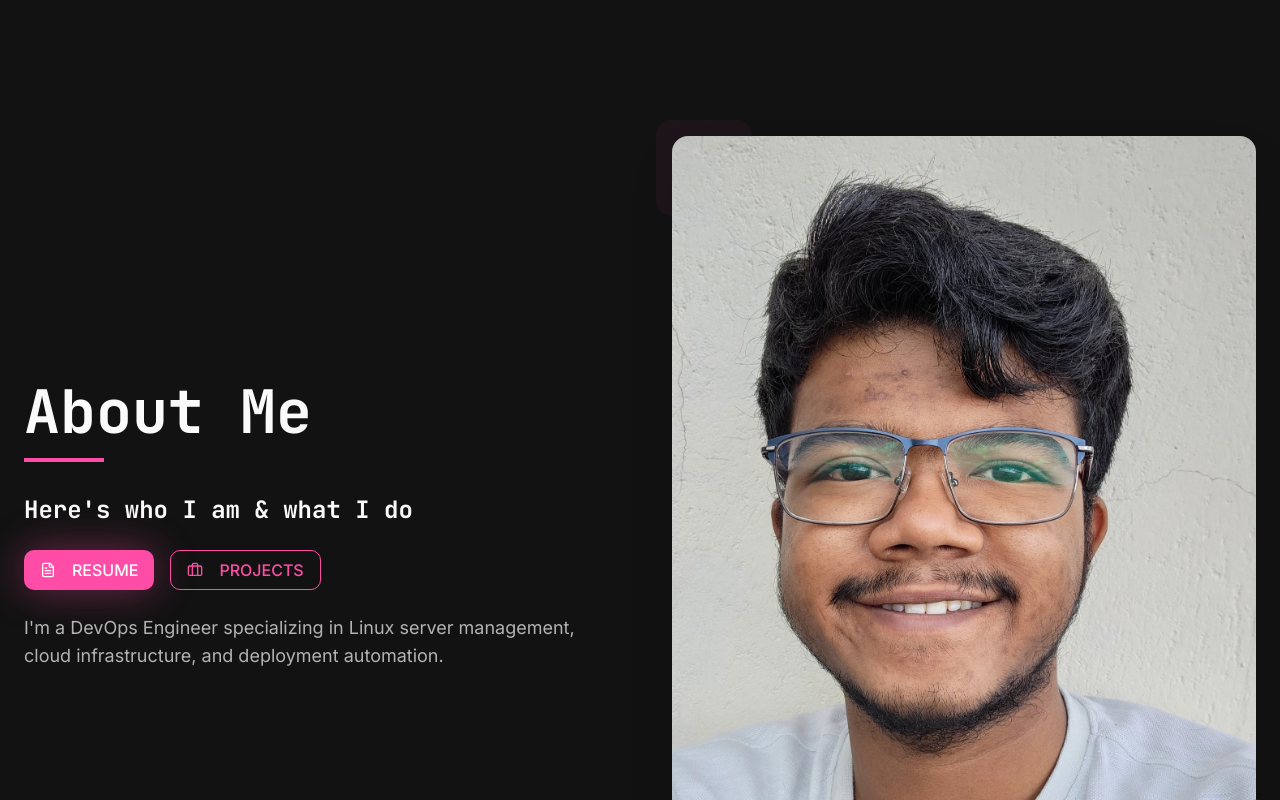
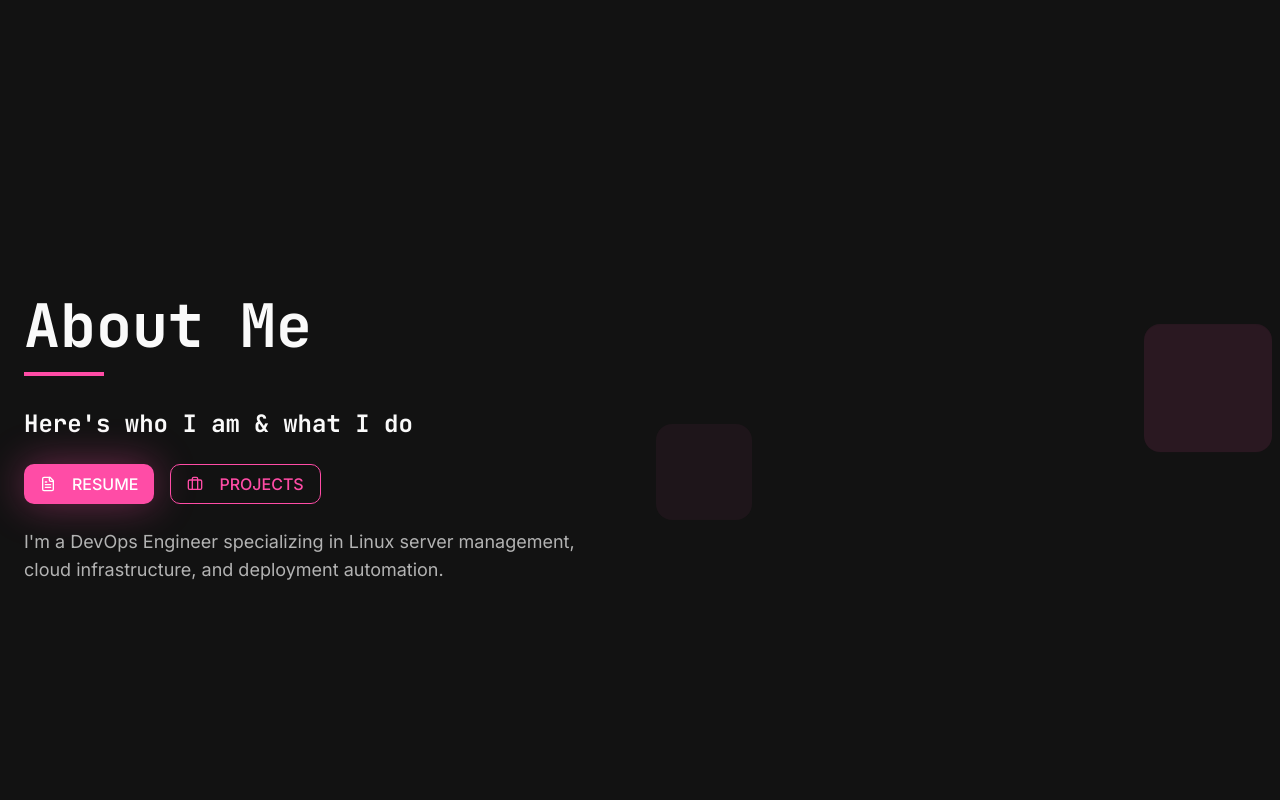
Before and after one commit to Sarif001-Coder/Sarif-Ali-Portfolio, a React (Vite) app: page / in a window 1280 px wide. Shown: the part 760-1560 px from the top of the page. Built offline with nearby package versions, Linux system fonts and the light colour scheme; the HTML template or start-up script is replaced by a standard one.

Commit message:
Visual edit in Lovable
Edited UI in Lovable

```diff
--- a/src/components/About.tsx
+++ b/src/components/About.tsx
@@ -3,11 +3,12 @@ import { useIntersectionObserver } from "@/hooks/use-intersection-observer";
 import { Button } from "@/components/ui/button";
 import { FileText, Briefcase } from "lucide-react";
 import profileImage from "@/assets/profile.jpg";
-
 const About = () => {
-  const { ref, isVisible } = useIntersectionObserver();
+  const {
+    ref,
+    isVisible
+  } = useIntersectionObserver();
   const [scrollY, setScrollY] = useState(0);
-
   useEffect(() => {
     const handleScroll = () => {
       setScrollY(window.scrollY);
@@ -15,14 +16,12 @@ const About = () => {
     window.addEventListener("scroll", handleScroll);
     return () => window.removeEventListener("scroll", handleScroll);
   }, []);
-
   return <section id="about" ref={ref} className="relative min-h-screen flex items-center px-4 lg:px-6 py-16 lg:py-24 overflow-hidden">
       {/* Parallax Background Elements */}
       <div className="absolute inset-0 -z-10">
-        <div
-          className="absolute top-1/4 left-0 w-72 h-72 bg-primary/5 rounded-full blur-3xl"
-          style={{ transform: `translateY(${scrollY * 0.15}px)` }}
-        ></div>
+        <div className="absolute top-1/4 left-0 w-72 h-72 bg-primary/5 rounded-full blur-3xl" style={{
+        transform: `translateY(${scrollY * 0.15}px)`
+      }}></div>
       </div>
 
       <div className={`max-w-7xl mx-auto w-full transition-all duration-1000 ${isVisible ? 'opacity-100 translate-y-0' : 'opacity-0 translate-y-10'}`}>
@@ -36,7 +35,10 @@ const About = () => {
               <div className="w-16 lg:w-20 h-1 bg-primary mb-4 lg:mb-8"></div>
             </div>
 
-            <div className="space-y-4 lg:space-y-6 animate-fade-in-up" style={{ animationDelay: '0.2s', animationFillMode: 'backwards' }}>
+            <div className="space-y-4 lg:space-y-6 animate-fade-in-up" style={{
+            animationDelay: '0.2s',
+            animationFillMode: 'backwards'
+          }}>
               <h3 className="text-xl lg:text-2xl font-bold">Here's who I am & what I do</h3>
 
               <div className="flex gap-3 lg:gap-4 flex-wrap">
@@ -60,18 +62,16 @@ const About = () => {
           </div>
 
           {/* Right: Profile Image */}
-          <div className="relative animate-slide-in-right" style={{ animationDelay: '0.4s', animationFillMode: 'backwards' }}>
-            <div className="relative group">
-              <img
-                src={profileImage}
-                alt="Shaikh Sarif Ali"
-                className="w-full rounded-2xl shadow-2xl transition-transform duration-500 group-hover:scale-105"
-              />
-              <div className="absolute inset-0 bg-gradient-to-t from-primary/20 to-transparent rounded-2xl opacity-0 group-hover:opacity-100 transition-opacity duration-500"></div>
-            </div>
+          <div className="relative animate-slide-in-right" style={{
+          animationDelay: '0.4s',
+          animationFillMode: 'backwards'
+        }}>
+
             {/* Decorative elements */}
             <div className="absolute -bottom-4 -right-4 w-32 h-32 bg-primary/10 rounded-2xl -z-10 animate-float"></div>
-            <div className="absolute -top-4 -left-4 w-24 h-24 bg-primary/5 rounded-2xl -z-10 animate-float" style={{ animationDelay: '1s' }}></div>
+            <div className="absolute -top-4 -left-4 w-24 h-24 bg-primary/5 rounded-2xl -z-10 animate-float" style={{
+            animationDelay: '1s'
+          }}></div>
           </div>
         </div>
       </div>
```
